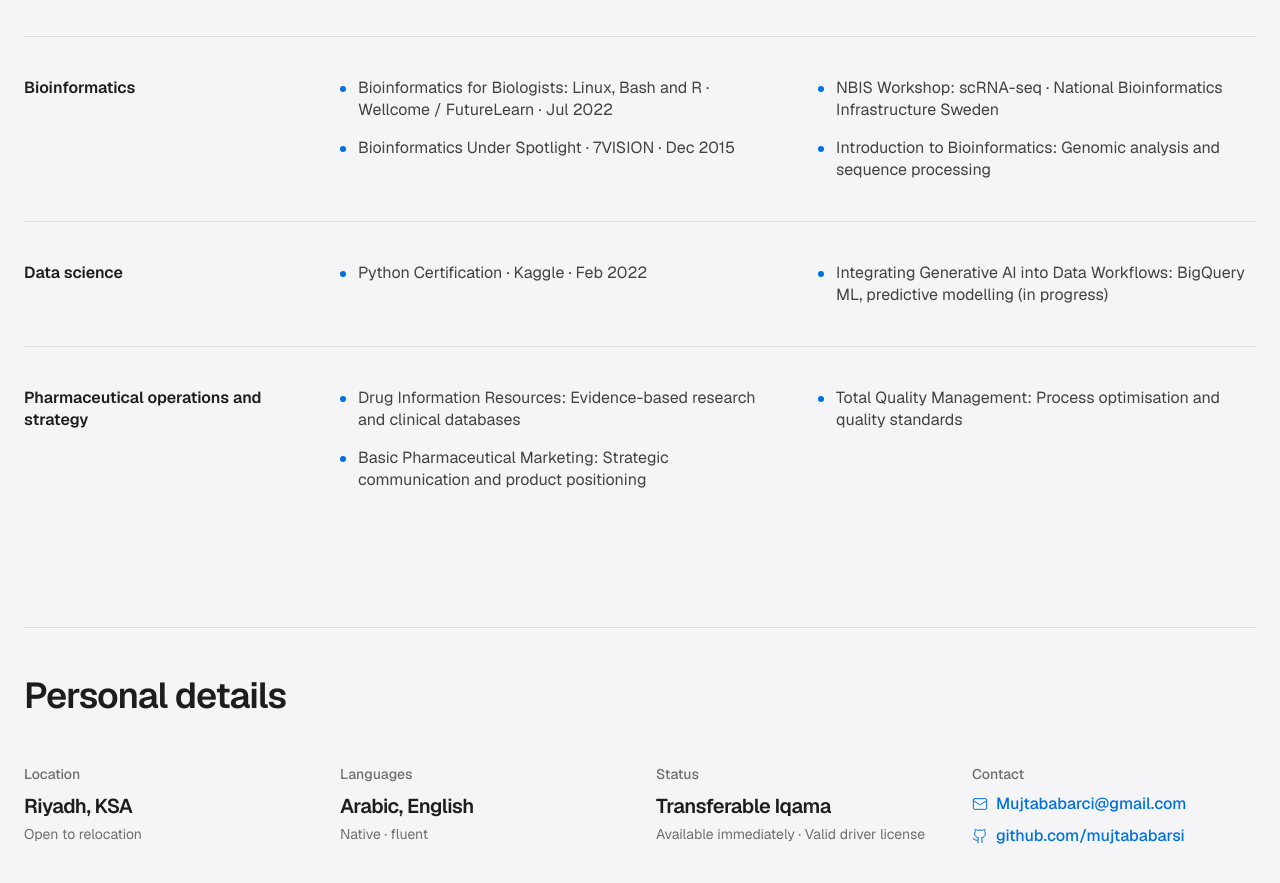
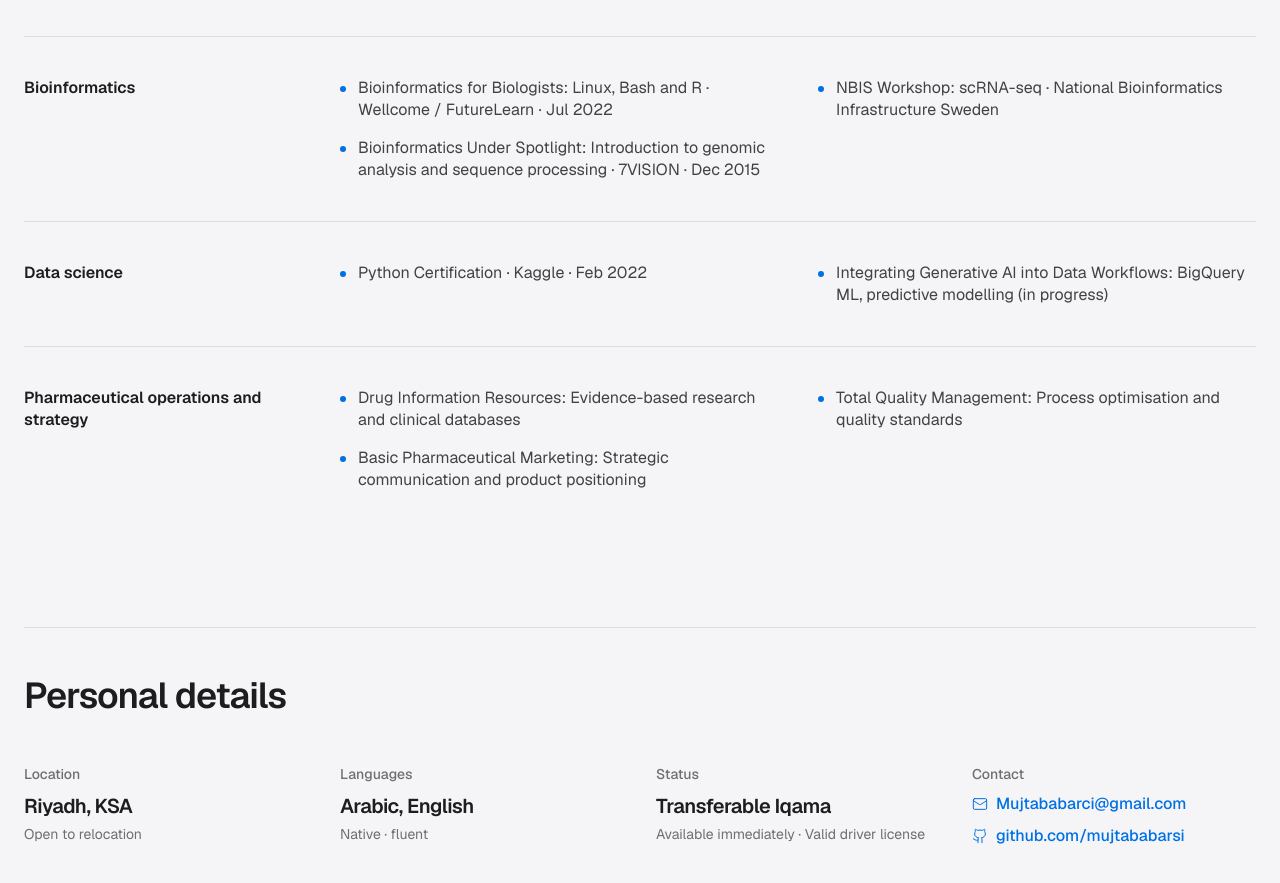
Before and after one commit to mujtababarsi/mujtababarsi.github.io, a React (Vite) app: page / in a window 1280 px wide. Shown: the part 5980-6863 px from the top of the page. Built offline with nearby package versions, Linux system fonts and the light colour scheme.

Commit message:
Merge duplicate bioinformatics intro certificate
Co-Authored-By: Claude Opus 5.5 <noreply@anthropic.com>
Claude-Session: https://claude.ai/code/session_01PfdcHxjvDePd8TBJ3f8cvR

```diff
--- a/data/portfolioData.tsx
+++ b/data/portfolioData.tsx
@@ -232,8 +232,7 @@ export const CERTIFICATES_PARTS: CertificatePart[] = [
     items: [
       "Bioinformatics for Biologists: Linux, Bash and R · Wellcome / FutureLearn · Jul 2022",
       "NBIS Workshop: scRNA-seq · National Bioinformatics Infrastructure Sweden",
-      "Bioinformatics Under Spotlight · 7VISION · Dec 2015",
-      "Introduction to Bioinformatics: Genomic analysis and sequence processing"
+      "Bioinformatics Under Spotlight: Introduction to genomic analysis and sequence processing · 7VISION · Dec 2015"
     ]
   },
   {
```
